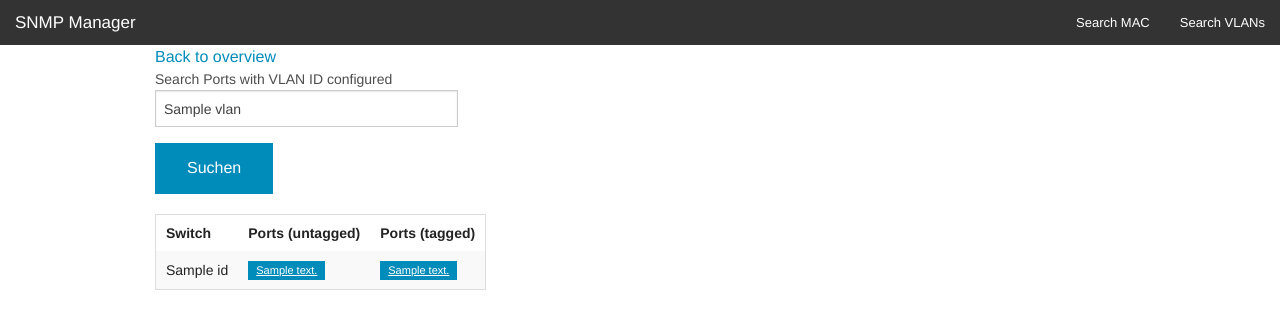
After one commit to jkur/snmp-manager, a Python web app: template app/frontend/templates/search_byvlan.html in a window 1280 px wide. The commit adds this page. Shown: the top 329 px of the page. Run offline with Jinja, Linux system fonts and the light colour scheme; the template is opened without the code that fills it: most values are stand-ins (such as "Sample title", 1, 10 or a date in 2020).

Commit message:
search funktionality: which port has vlan configured

```diff
--- /dev/null
+++ b/app/frontend/templates/search_byvlan.html
@@ -0,0 +1,44 @@
+{% extends "base.html" %}
+
+{% block content %}
+  <div class="row">
+    <div class="large-12 columns">
+      <a href="/">Back to overview</a>
+    </div>
+  </div>
+  <div class="row">
+    <div class="large-4 columns">
+      <form method="POST" action="/search/byvlan/">
+        <label>Search Ports with VLAN ID configured</label>
+        <input name="vlan" type="text" value="{{ vlan }}"/>
+        <button type="submit">Suchen</button>
+      </form>
+    </div>
+  </div>
+  {% if result %}
+  <div class="row">
+    <div class="large-9 columns">
+      <table>
+        <tr><th>Switch</th><th>Ports (untagged)</th><th>Ports (tagged)</th></tr>
+        {% for t in result %}
+          <tr>
+            <td>{{ t.0.hostname }}</td>
+            <td>
+            {% for untagged_port in t.1['untagged'] %}
+              <span class="{% if untagged_port.is_up() %}success{% endif %} label"><a href="/port/{{ t.0.hostname }}/{{ untagged_port.idx() }}">{{ untagged_port.descr() }}</a></span>
+            {% endfor %}
+            </td><td>
+              {% for tagged_port in t.1['tagged'] %}
+                <span class="{% if tagged_port.is_up() %}success{% endif %} label"><a href="/port/{{ t.0.hostname }}/{{ tagged_port.idx() }}">{{ tagged_port.descr() }}</a></span>
+              {% endfor %}
+            </td>
+          </tr>
+      {% endfor %}
+      </table>
+    </div>
+  </div>
+  {% endif %}
+{% endblock %}
+
+{% block jsscript %}
+{% endblock %}
--- a/app/templates/base.html
+++ b/app/templates/base.html
@@ -24,7 +24,7 @@
           <section class="top-bar-section">
             <ul class="right">
               <li><a href="/search/mac">Search MAC</a></li>
-              <!-- <li><a href="/search/mac">Search MAC</a></li> -->
+              <li><a href="/search/byvlan">Search VLANs</a></li>
             </ul>
           </section>
         </nav>
```
Also changed, not shown: app/frontend/views.py (+13 -2 lines), app/services/snmp_db.py (+4 -8 lines), app/services/snmp_device.py (+29 -0 lines).
